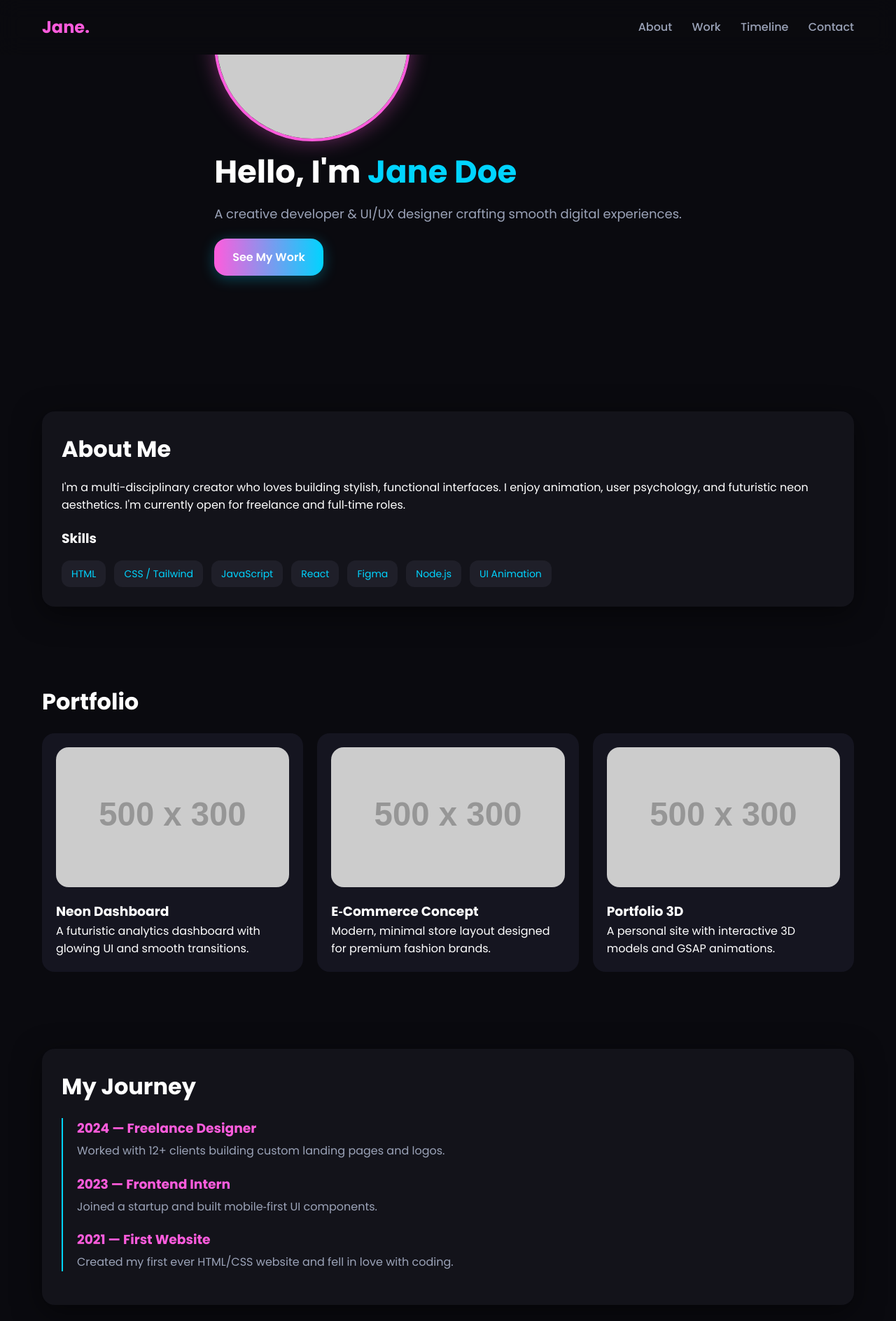
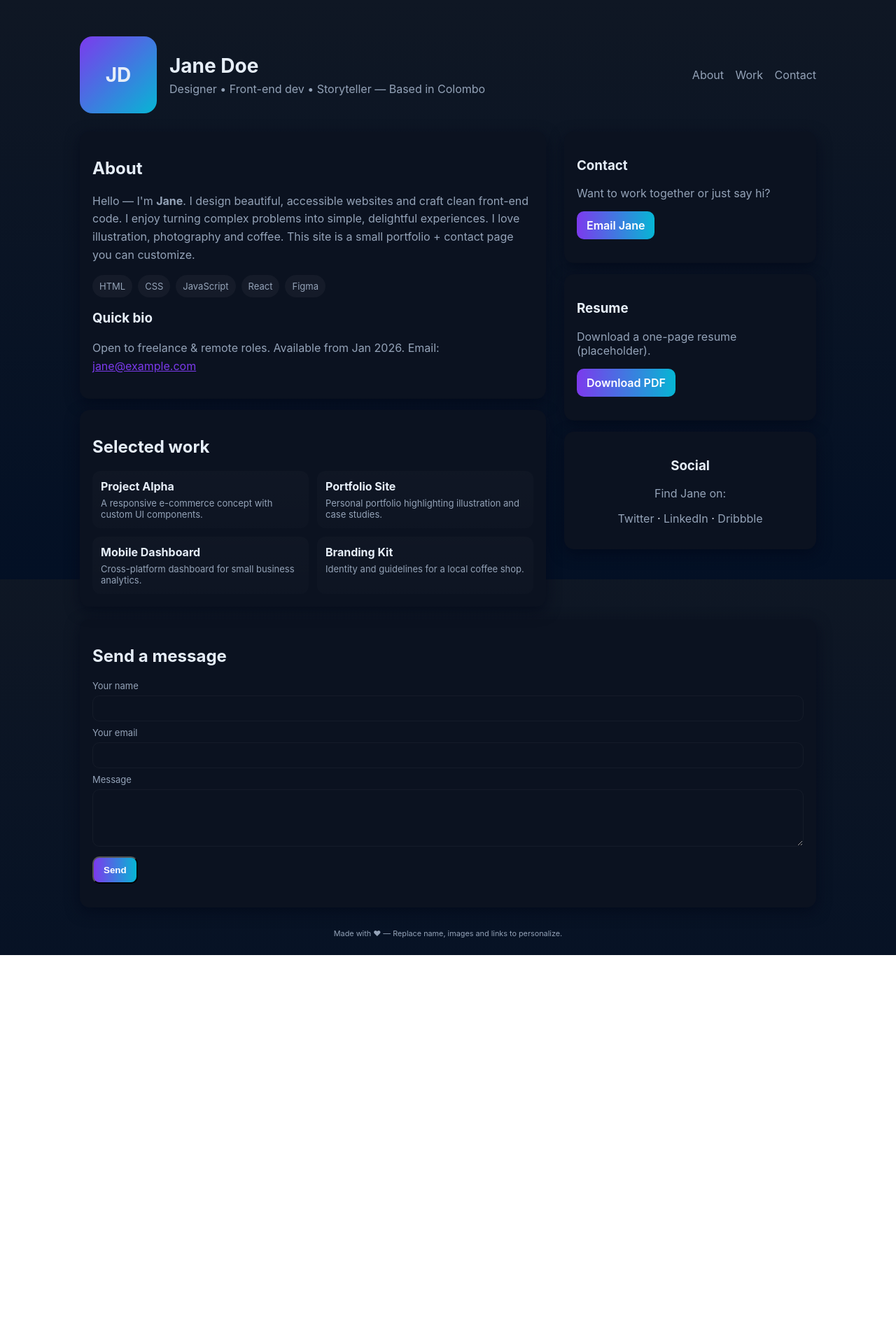
Before and after one commit to Dulara1/website, a plain HTML site: page index.html in a window 1280 px wide. Shown: the top 1888 px of the page at 70% size. After the commit the page ends 1365 px from the top, so only its background shows below. Drawn offline with nearby package versions, Linux system fonts and the light colour scheme; placeholder pictures from the web are drawn by us.

Commit message:
Update index.html

```diff
--- a/index.html
+++ b/index.html
@@ -3,374 +3,182 @@
 <head>
   <meta charset="utf-8" />
   <meta name="viewport" content="width=device-width,initial-scale=1" />
-  <title>Jane Doe — Portfolio 2.0</title>
-
-  <!-- Google Fonts -->
-  <link rel="preconnect" href="https://fonts.googleapis.com">
-  <link rel="preconnect" href="https://fonts.gstatic.com" crossorigin>
-  <link href="https://fonts.googleapis.com/css2?family=Poppins:wght@300;400;500;600;700&display=swap" rel="stylesheet">
-
+  <title>Jane Doe — Personal Site</title>
+  <meta name="description" content="Personal website for Jane Doe — about, portfolio, contact." />
   <style>
+    /* Simple, modern responsive CSS — change colors below */
     :root{
-      --bg:#0a0a0f;
-      --fg:#ffffff;
-      --muted:#9ba3b8;
-      --accent:#ff5cdd;
-      --accent2:#00d4ff;
-      --card:#13131a;
-      --radius:18px;
-      --max:1200px;
-      font-family: 'Poppins', sans-serif;
+      --bg:#0f1724; /* dark background */
+      --card:#0b1220;
+      --muted:#94a3b8;
+      --accent:#7c3aed; /* purple accent */
+      --glass: rgba(255,255,255,0.04);
+      --max-width:1100px;
+      --radius:14px;
+      font-family: Inter, ui-sans-serif, system-ui, -apple-system, "Segoe UI", Roboto, "Helvetica Neue", Arial;
     }
-
-    *{box-sizing:border-box;margin:0;padding:0}
-    body{background:var(--bg);color:var(--fg);line-height:1.6}
-
-    /* ================= HEADER ================= */
-    header{
-      width:100%;padding:20px 0;
-      position:sticky;top:0;z-index:1000;
-      backdrop-filter:blur(16px);
-      background:rgba(10,10,15,0.7);
-    }
-    .nav{max-width:var(--max);margin:auto;display:flex;align-items:center;justify-content:space-between;padding:0 20px}
-    .logo{font-size:24px;font-weight:700;color:var(--accent)}
-    .nav a{margin-left:24px;text-decoration:none;color:var(--muted);font-weight:500}
-    .nav a:hover{color:var(--accent2)}
-
-    /* ================= HERO ================= */
-    .hero{
-      max-width:var(--max);margin:60px auto;padding:20px;display:flex;align-items:center;gap:40px;
-    }
-    .hero img{
-      width:280px;height:280px;object-fit:cover;border-radius:50%;
-      border:4px solid var(--accent);
-      box-shadow:0 0 30px rgba(255,92,221,0.4);
-    }
-    .hero h1{font-size:45px;font-weight:700}
-    .hero h1 span{color:var(--accent2)}
-    .hero p{font-size:18px;color:var(--muted);margin-top:10px}
-    .btn{
-      display:inline-block;margin-top:20px;padding:14px 26px;border-radius:var(--radius);
-      background:linear-gradient(90deg,var(--accent),var(--accent2));color:white;
-      text-decoration:none;font-weight:600;font-size:16px;
-      box-shadow:0 4px 20px rgba(0,212,255,0.3);
-    }
-
-    /* ================= ABOUT CARD ================= */
-    .section{max-width:var(--max);margin:70px auto;padding:20px}
-    .card{
-      background:var(--card);padding:28px;border-radius:var(--radius);
-      box-shadow:0 10px 40px rgba(0,0,0,0.5);
-    }
-    h2{font-size:32px;margin-bottom:16px}
-    .skills{display:flex;flex-wrap:wrap;gap:12px;margin-top:16px}
-    .skill{padding:8px 14px;background:#1f1f29;border-radius:12px;font-size:14px;color:var(--accent2)}
-
-    /* ================= PORTFOLIO GRID ================= */
-    .grid{
-      display:grid;grid-template-columns:repeat(auto-fit,minmax(280px,1fr));gap:20px;margin-top:20px;
-    }
-    .project{
-      background:#151520;padding:20px;border-radius:var(--radius);
-      transition:0.2s;cursor:pointer;position:relative;overflow:hidden;
-    }
-    .project:hover{
-      transform:translateY(-6px);box-shadow:0 14px 40px rgba(0,212,255,0.2);
-    }
-    .project img{width:100%;border-radius:var(--radius);margin-bottom:12px}
-
-    /* ================= TIMELINE ================= */
-    .timeline{margin-top:20px;border-left:2px solid var(--accent2);padding-left:20px}
-    .t-item{margin-bottom:20px}
-    .t-item h3{color:var(--accent);margin-bottom:4px}
-    .t-item p{color:var(--muted)}
-
-    /* ================= CONTACT FORM ================= */
-    form input,form textarea{
-      width:100%;padding:14px;margin-top:10px;border-radius:var(--radius);
-      background:#0f0f15;border:1px solid rgba(255,255,255,0.1);
-      color:white;font-size:15px;
-    }
-    form button{
-      margin-top:16px;padding:14px 20px;border:none;border-radius:var(--radius);
-      background:linear-gradient(90deg,var(--accent),var(--accent2));color:white;
-      font-size:16px;font-weight:600;cursor:pointer;
-    }
-
-    /* ================= FOOTER ================= */
-    footer{text-align:center;color:var(--muted);margin:80px 0}
-
-    @media(max-width:900px){
-      .hero{flex-direction:column;text-align:center}
-    }
-  </style>
-
-  <style>
-    /* 3D canvas styles */
-    .canvas-3d{position:relative;width:100%;height:420px;pointer-events:none;overflow:hidden;border-radius:20px}
-    .canvas-3d canvas{width:100%;height:100%;display:block}
-    /* make hero overlay content sit above the canvas */
-    .hero{position:relative;z-index:2}
-    .hero-overlay{position:absolute;inset:0;display:flex;align-items:center;justify-content:center;pointer-events:none}
-    .hero-inner{position:relative;z-index:3;pointer-events:auto;background:transparent}
-    header{position:sticky;z-index:50}
+    *{box-sizing:border-box}
+    html,body{height:100%;margin:0;background:linear-gradient(180deg,var(--bg),#031025);color:#e6eef8}
+    .container{max-width:var(--max-width);margin:28px auto;padding:24px}
+    header{display:flex;gap:18px;align-items:center}
+    .avatar{width:110px;height:110px;border-radius:18px;overflow:hidden;flex-shrink:0;background:linear-gradient(135deg,var(--accent),#06b6d4);display:grid;place-items:center;font-weight:700}
+    .avatar img{width:100%;height:100%;object-fit:cover;display:block}
+    h1{margin:0;font-size:28px}
+    .meta{color:var(--muted);margin-top:6px}
+    nav{margin-left:auto}
+    nav a{color:var(--muted);text-decoration:none;margin-left:12px}
+    main{display:grid;grid-template-columns:1fr 360px;gap:26px;margin-top:26px}
+    .card{background:var(--card);padding:18px;border-radius:var(--radius);box-shadow:0 6px 20px rgba(2,6,23,0.6)}
+    .about p{color:var(--muted);line-height:1.6}
+    .skills{display:flex;flex-wrap:wrap;gap:8px;margin-top:12px}
+    .skill{background:var(--glass);padding:8px 10px;border-radius:999px;font-size:13px;color:var(--muted)}
+    .portfolio-grid{display:grid;grid-template-columns:repeat(2,1fr);gap:12px}
+    .project{background:linear-gradient(180deg,rgba(255,255,255,0.02),rgba(255,255,255,0.01));padding:12px;border-radius:12px}
+    .project h3{margin:0 0 6px 0;font-size:16px}
+    .project p{margin:0;color:var(--muted);font-size:13px}
+    .contact-form label{display:block;font-size:13px;margin-top:8px;color:var(--muted)}
+    .contact-form input,.contact-form textarea{width:100%;padding:10px;border-radius:10px;border:1px solid rgba(255,255,255,0.04);background:transparent;color:inherit;margin-top:6px}
+    .btn{display:inline-block;padding:10px 14px;border-radius:10px;background:linear-gradient(90deg,var(--accent),#06b6d4);color:white;text-decoration:none;font-weight:600}
+    aside .card + .card{margin-top:16px}
+    footer{margin-top:28px;color:var(--muted);font-size:13px;text-align:center}
+    @media (max-width:900px){main{grid-template-columns:1fr}nav{display:none}.avatar{width:92px;height:92px}}
   </style>
 </head>
 <body>
-
+  <div class="container">
     <header>
-  <div class="nav">
-    <div class="logo">Jane.</div>
+      <div class="avatar" aria-hidden="true">
+        <!-- Replace with a real image: <img src="assets/jane.jpg" alt="Jane Doe"> -->
+        <span style="font-size:28px">JD</span>
+      </div>
       <div>
+        <h1 id="site-name">Jane Doe</h1>
+        <div class="meta">Designer • Front-end dev • Storyteller — Based in Colombo</div>
+      </div>
+      <nav>
         <a href="#about">About</a>
         <a href="#work">Work</a>
-      <a href="#timeline">Timeline</a>
         <a href="#contact">Contact</a>
-    </div>
-  </div>
+      </nav>
     </header>
 
-<section class="hero">
-  <img src="https://placehold.co/280x280" alt="Profile" />
-  <div>
-    <h1>Hello, I'm <span>Jane Doe</span></h1>
-    <p>A creative developer & UI/UX designer crafting smooth digital experiences.</p>
-    <a href="#work" class="btn">See My Work</a>
-  </div>
-</section>
+    <main>
+      <section>
+        <div class="card about" id="about">
+          <h2>About</h2>
+          <p>Hello — I'm <strong>Jane</strong>. I design beautiful, accessible websites and craft clean front-end code. I enjoy turning complex problems into simple, delightful experiences. I love illustration, photography and coffee. This site is a small portfolio + contact page you can customize.</p>
 
-<section class="section" id="about">
-  <div class="card">
-    <h2>About Me</h2>
-    <p>I'm a multi-disciplinary creator who loves building stylish, functional interfaces. I enjoy animation, user psychology, and futuristic neon aesthetics. I'm currently open for freelance and full‑time roles.</p>
-
-    <h3 style="margin-top:20px">Skills</h3>
-    <div class="skills">
+          <div class="skills" aria-label="skills">
             <span class="skill">HTML</span>
-      <span class="skill">CSS / Tailwind</span>
+            <span class="skill">CSS</span>
             <span class="skill">JavaScript</span>
             <span class="skill">React</span>
             <span class="skill">Figma</span>
-      <span class="skill">Node.js</span>
-      <span class="skill">UI Animation</span>
+          </div>
+
+          <h3 style="margin-top:18px">Quick bio</h3>
+          <p class="meta">Open to freelance & remote roles. Available from Jan 2026. Email: <a href="mailto:jane@example.com" style="color:var(--accent)">jane@example.com</a></p>
+        </div>
+
+        <div class="card" id="work" style="margin-top:16px">
+          <h2>Selected work</h2>
+          <div class="portfolio-grid">
+            <article class="project">
+              <h3>Project Alpha</h3>
+              <p>A responsive e-commerce concept with custom UI components.</p>
+            </article>
+            <article class="project">
+              <h3>Portfolio Site</h3>
+              <p>Personal portfolio highlighting illustration and case studies.</p>
+            </article>
+            <article class="project">
+              <h3>Mobile Dashboard</h3>
+              <p>Cross-platform dashboard for small business analytics.</p>
+            </article>
+            <article class="project">
+              <h3>Branding Kit</h3>
+              <p>Identity and guidelines for a local coffee shop.</p>
+            </article>
           </div>
         </div>
       </section>
 
-<section class="section" id="work">
-  <h2>Portfolio</h2>
-  <div class="grid">
-    <div class="project">
-      <img src="https://placehold.co/500x300" />
-      <h3>Neon Dashboard</h3>
-      <p>A futuristic analytics dashboard with glowing UI and smooth transitions.</p>
+      <aside>
+        <div class="card">
+          <h3>Contact</h3>
+          <p class="meta">Want to work together or just say hi?</p>
+          <p style="margin-top:12px"><a class="btn" href="mailto:jane@example.com">Email Jane</a></p>
         </div>
-    <div class="project">
-      <img src="https://placehold.co/500x300" />
-      <h3>E‑Commerce Concept</h3>
-      <p>Modern, minimal store layout designed for premium fashion brands.</p>
+
+        <div class="card">
+          <h3>Resume</h3>
+          <p class="meta">Download a one-page resume (placeholder).</p>
+          <p style="margin-top:12px"><a class="btn" href="#" onclick="downloadResume();return false;">Download PDF</a></p>
         </div>
-    <div class="project">
-      <img src="https://placehold.co/500x300" />
-      <h3>Portfolio 3D</h3>
-      <p>A personal site with interactive 3D models and GSAP animations.</p>
+
+        <div class="card" style="text-align:center">
+          <h3>Social</h3>
+          <p class="meta">Find Jane on:</p>
+          <p style="margin-top:10px"><a href="#" style="color:var(--muted);text-decoration:none">Twitter</a> · <a href="#" style="color:var(--muted);text-decoration:none">LinkedIn</a> · <a href="#" style="color:var(--muted);text-decoration:none">Dribbble</a></p>
         </div>
-  </div>
-</section>
+      </aside>
 
-<section class="section" id="timeline">
-  <div class="card">
-    <h2>My Journey</h2>
-    <div class="timeline">
-      <div class="t-item">
-        <h3>2024 — Freelance Designer</h3>
-        <p>Worked with 12+ clients building custom landing pages and logos.</p>
-      </div>
-      <div class="t-item">
-        <h3>2023 — Frontend Intern</h3>
-        <p>Joined a startup and built mobile‑first UI components.</p>
-      </div>
-      <div class="t-item">
-        <h3>2021 — First Website</h3>
-        <p>Created my first ever HTML/CSS website and fell in love with coding.</p>
-      </div>
-    </div>
-  </div>
-</section>
+    </main>
 
-<section class="section" id="contact">
-  <h2>Contact Me</h2>
-  <div class="card">
+    <section id="contact" style="margin-top:18px">
+      <div class="card contact-form">
+        <h2>Send a message</h2>
         <form onsubmit="sendMessage(event)">
-      <input id="name" placeholder="Your Name" required />
-      <input id="email" type="email" placeholder="Your Email" required />
-      <textarea id="message" rows="4" placeholder="Your Message" required></textarea>
-      <button type="submit">Send Message</button>
+          <label for="name">Your name</label>
+          <input id="name" name="name" required>
+
+          <label for="email">Your email</label>
+          <input id="email" name="email" type="email" required>
+
+          <label for="message">Message</label>
+          <textarea id="message" name="message" rows="4" required></textarea>
+
+          <div style="margin-top:10px"><button class="btn" type="submit">Send</button></div>
         </form>
-    <p id="status" style="color:var(--muted);margin-top:10px"></p>
+        <p id="status" style="margin-top:10px;color:var(--muted)"></p>
       </div>
     </section>
 
     <footer>
-  © 2025 Jane Doe — Crafted with neon vibes ✦
+      <small>Made with ♥ — Replace name, images and links to personalize.</small>
     </footer>
+  </div>
 
   <script>
+    // Simple client-side helpers — replace with your own backend when ready
     function sendMessage(e){
       e.preventDefault();
       const name=document.getElementById('name').value;
       const email=document.getElementById('email').value;
       const message=document.getElementById('message').value;
-    document.getElementById('status').textContent="Opening email app...";
-    const mailto = `mailto:jane@example.com?subject=${encodeURIComponent('Message from '+name)}&body=${encodeURIComponent(message+'\n\nReply: '+email)}`;
+      const status = document.getElementById('status');
+      // For this static template we'll use mailto as fallback
+      const mailto = `mailto:jane@example.com?subject=${encodeURIComponent('Message from '+name)}&body=${encodeURIComponent(message+'\n\nReply to: '+email)}`;
+      status.textContent='Opening your email app...';
       window.location.href = mailto;
     }
-</script>
-
-
-<!-- THREE.JS 3D HERO -->
-<script src="https://cdnjs.cloudflare.com/ajax/libs/three.js/r152/three.min.js"></script>
-<script>
-  // Minimal 3D scene: rotating objects + parallax mouse for a mind-blowing hero
-  (function(){
-    const container = document.createElement('div');
-    container.className = 'canvas-3d';
-    const heroEl = document.querySelector('.hero');
-    if(heroEl){
-      heroEl.parentNode.insertBefore(container, heroEl);
-      container.appendChild(heroEl);
-      // overlay wrapper for content
-      const overlay = document.createElement('div'); overlay.className='hero-overlay';
-      const inner = document.createElement('div'); inner.className='hero-inner';
-      // move original hero children into hero-inner (image & text)
-      while(heroEl.firstChild){ inner.appendChild(heroEl.firstChild); }
-      overlay.appendChild(inner);
-      heroEl.appendChild(overlay);
+    function downloadResume(){
+      // Placeholder — replace 'resume.pdf' with a real file path
+      const link = document.createElement('a');
+      link.href = 'resume.pdf';
+      link.download = 'Jane-Doe-Resume.pdf';
+      document.body.appendChild(link);
+      link.click();
+      link.remove();
     }
 
-    // three.js setup
-    let scene = new THREE.Scene();
-    const fov = 45;
-    const aspect = window.innerWidth / 420; // approximate
-    const camera = new THREE.PerspectiveCamera(fov, window.innerWidth / 420, 0.1, 2000);
-    camera.position.set(0, 0, 80);
-
-    const renderer = new THREE.WebGLRenderer({alpha:true, antialias:true});
-    renderer.setPixelRatio(Math.min(window.devicePixelRatio, 2));
-    renderer.setSize(window.innerWidth, 420);
-    renderer.domElement.style.display = 'block';
-    // insert renderer canvas into container (before hero content)
-    if(container) container.insertBefore(renderer.domElement, container.firstChild);
-
-    // lighting
-    const ambient = new THREE.AmbientLight(0xffffff, 0.6);
-    scene.add(ambient);
-    const dir = new THREE.DirectionalLight(0xffffff, 0.6);
-    dir.position.set(5,10,7);
-    scene.add(dir);
-
-    // create glowing material
-    const mat = new THREE.MeshStandardMaterial({color:0x00d4ff, metalness:0.3, roughness:0.2, emissive:0x002733, emissiveIntensity:0.6});
-    const mat2 = new THREE.MeshStandardMaterial({color:0xff5cdd, metalness:0.4, roughness:0.15, emissive:0x200018, emissiveIntensity:0.5});
-
-    // create group of shapes (SOFT GEOMETRIC + GLASSY STYLE)
-    const group = new THREE.Group();
-
-    // soft glass sphere
-    const sphereMat = new THREE.MeshPhysicalMaterial({
-      color: 0xffffff,
-      roughness: 0.1,
-      metalness: 0.0,
-      transparency: true,
-      opacity: 0.25,
-      clearcoat: 1,
-      clearcoatRoughness: 0.1
+    // Small enhancement: keyboard shortcut to toggle theme accent
+    document.addEventListener('keydown', (e)=>{
+      if(e.key==='t' && (e.ctrlKey || e.metaKey)){
+        document.documentElement.style.setProperty('--accent', getComputedStyle(document.documentElement).getPropertyValue('--accent').trim()==='#7c3aed' ? '#06b6d4' : '#7c3aed');
+        e.preventDefault();
+      }
     });
-    const sphere = new THREE.Mesh(new THREE.SphereGeometry(14, 64, 64), sphereMat);
-    sphere.position.set(-20, 0, 0);
-    group.add(sphere);
-
-    // glowing soft ring
-    const ringMat = new THREE.MeshStandardMaterial({
-      color: 0xc3b28f,
-      metalness: 0.4,
-      roughness: 0.3,
-      emissive: 0x4c4130,
-      emissiveIntensity: 0.4
-    });
-    const ring = new THREE.Mesh(new THREE.TorusGeometry(18, 2, 64, 128), ringMat);
-    ring.position.set(20, -5, 0);
-    group.add(ring);
-
-    // floating smooth cube
-    const cubeMat = new THREE.MeshStandardMaterial({
-      color: 0xf2e8d5,
-      metalness: 0.3,
-      roughness: 0.2
-    });
-    const cube = new THREE.Mesh(new THREE.BoxGeometry(10, 10, 10), cubeMat);
-    cube.position.set(0, 12, 0);
-    group.add(cube);
-
-    scene.add(group);
-
-    // subtle ambient particles (points)
-    const particlesGeo = new THREE.BufferGeometry();
-    const count = 120;
-    const positions = new Float32Array(count*3);
-    for(let i=0;i<count;i++){
-      positions[i*3] = (Math.random()-0.5)*200;
-      positions[i*3+1] = (Math.random()-0.5)*80;
-      positions[i*3+2] = (Math.random()-0.5)*80;
-    }
-    particlesGeo.setAttribute('position', new THREE.BufferAttribute(positions,3));
-    const particlesMat = new THREE.PointsMaterial({size:1.6, color:0xffffff, opacity:0.06, transparent:true});
-    const particles = new THREE.Points(particlesGeo, particlesMat);
-    scene.add(particles);
-
-    // handle resize
-    function onResize(){
-      const w = window.innerWidth;
-      const h = 420;
-      renderer.setSize(w,h);
-      camera.aspect = w / h;
-      camera.updateProjectionMatrix();
-    }
-    window.addEventListener('resize', onResize);
-
-    // parallax mouse
-    const mouse = {x:0,y:0};
-    window.addEventListener('mousemove', (e)=>{
-      const nx = (e.clientX / window.innerWidth) - 0.5;
-      const ny = (e.clientY / 420) - 0.5;
-      mouse.x = nx; mouse.y = ny;
-    });
-
-    // scroll affects camera z for depth effect
-    window.addEventListener('scroll', ()=>{
-      const t = window.scrollY / (document.body.scrollHeight - window.innerHeight);
-      camera.position.z = 80 - t*30; // move camera forward as user scrolls
-    }, {passive:true});
-
-    // animate
-    const clock = new THREE.Clock();
-    function animate(){
-      const t = clock.getElapsedTime();
-      group.rotation.y = 0.25 * t + mouse.x * 0.5;
-      group.rotation.x = 0.1 * Math.sin(t*0.7) + mouse.y * 0.3;
-      torus.rotation.z = t * 0.2;
-      icos.rotation.y = t * 0.6;
-      box.rotation.x = t * 0.4;
-      particles.rotation.y = t * 0.02;
-      renderer.render(scene, camera);
-      requestAnimationFrame(animate);
-    }
-    animate();
-
-    // initial call
-    onResize();
-  })();
   </script>
 </body>
 </html>
```
Lines whose indentation alone changed are shown as unchanged.
